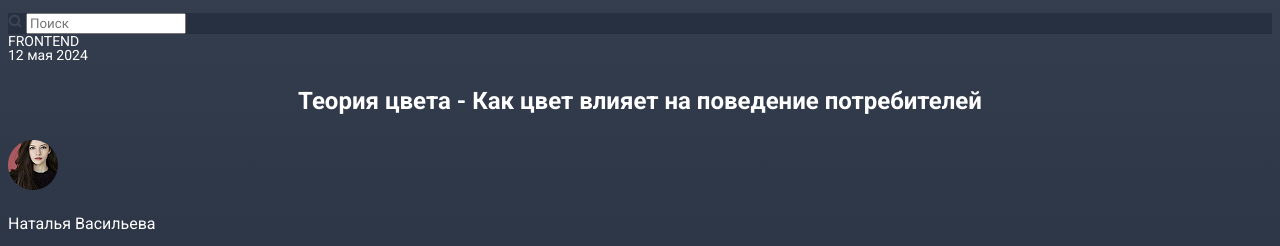
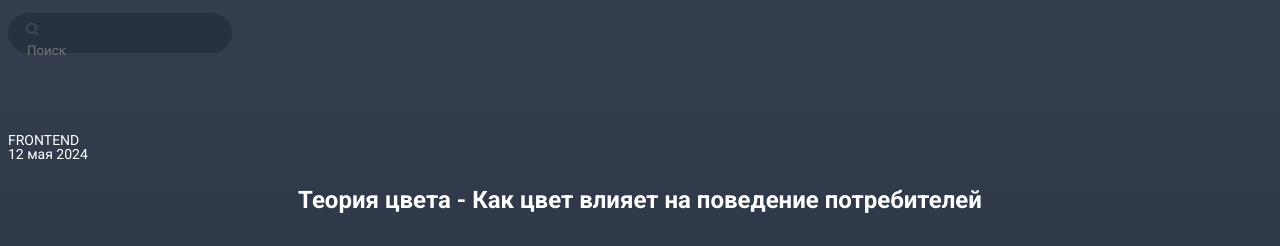
Before and after one commit to Heper12/HTML-homework, a plain HTML site: page 1-Blog/index.html in a window 1280 px wide. Shown: the part 120-366 px from the top of the page. Drawn offline with Linux system fonts and the light colour scheme.

Commit message:
Добавлены отступы

```diff
--- a/1-Blog/css/style.css
+++ b/1-Blog/css/style.css
@@ -20,34 +20,54 @@ nav a{
     font-weight: 400;
 }
 form[role="search"]{
-    background-color: #1F293799;
+    box-sizing: border-box;
+    background-color: rgba(31, 41, 55, 0.6);
     color: #fff;
     font-size: 16px;
     font-weight: 400;
+    width: 224px;
+    height: 40px;
+    padding: 8px 128px 12px 17px;
+    border-radius: 100px;
+}
+form[role="search"] input{
+    background-color: transparent;
+    border: none;
+    color: rgba(255, 255, 255, 1);
 }
 .breadcrumbs{
     font-size: 14px;
     line-height: 100%;
+    margin: 80px auto 14px;
 }
 h1{
     font-size: 24px;
     line-height: 38px;
     text-align: center;
+    margin-bottom: 30px;
 }
 .author-name{
     font-size: 16px;
     line-height: 28px;
+
+}
+.author{
+    margin:0 auto 28px;
 }
 .author-position{
     font-size: 14px;
     line-height: 28px;
 }
+figure{
+    margin: 0 auto 69px;
+}
 figure + p{
     font-size: 20px;
     line-height: 32px;
 }
-footer small{
+footer{
     font-size: 16px;
     line-height: 28px;
     text-align: center;
+    margin: 103px auto 77px;
 }
```
